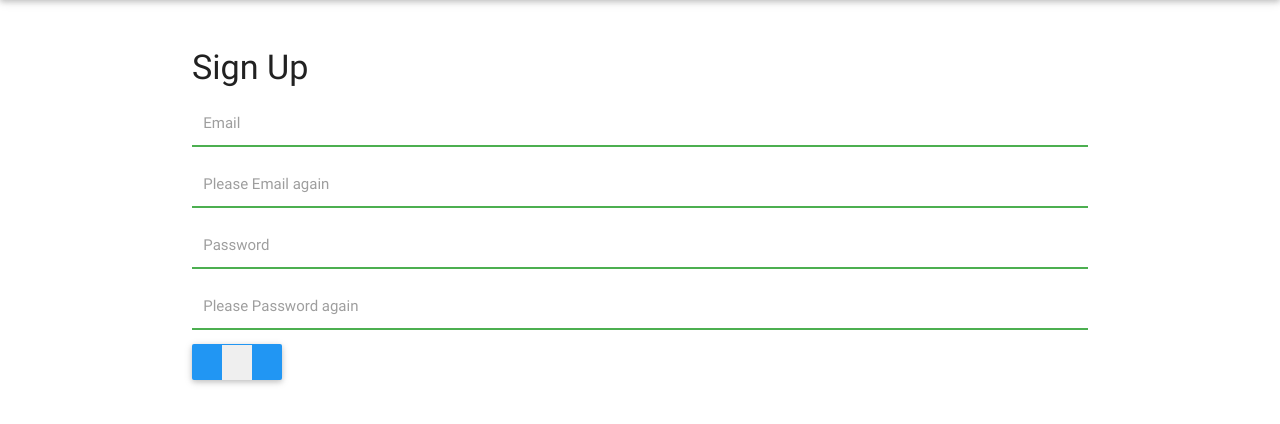
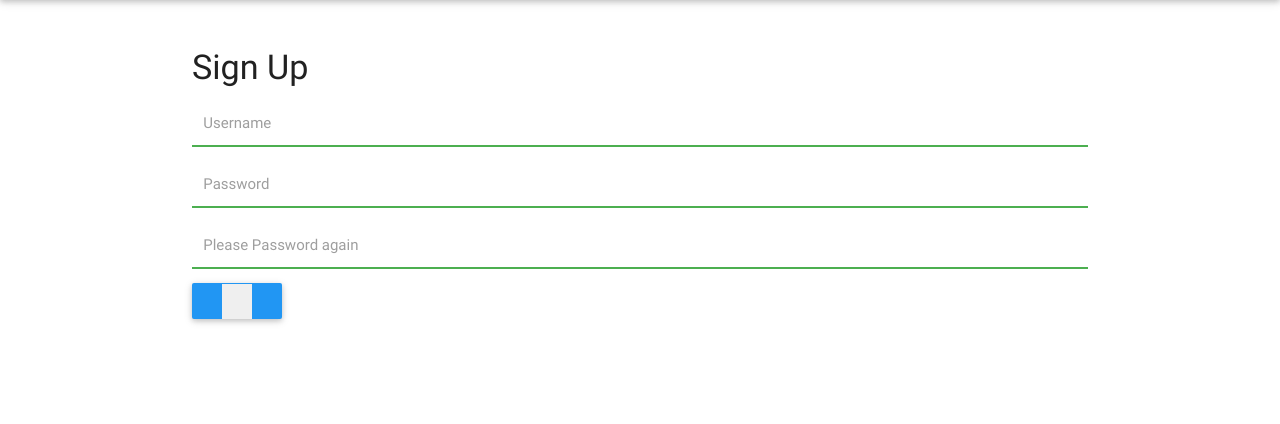
Before and after one commit to ikea-dless/media, a CakePHP app: the page made by app/View/Users/add.ctp in a window 1280 px wide. Shown: the part 64-488 px from the top of the page. Run offline with PHP 8.4 and a stand-in for CakePHP, Linux system fonts and the light colour scheme; the template is opened without the code that fills it, so the values that code supplies are empty; form fields are guessed from the names that the template uses; some libraries are stand-ins or nearby versions.

Commit message:
emil->username

```diff
--- a/app/Controller/AppController.php
+++ b/app/Controller/AppController.php
@@ -45,7 +45,7 @@ class AppController extends Controller {
             'authenticate' => array(
                 'Form' => array(
                     'passwordHasher' => 'Blowfish',
-                    'fields' => array('username' => 'email')
+                    //'fields' => array('username' => 'email')
                 )
             )
         )
--- a/app/View/Users/add.ctp
+++ b/app/View/Users/add.ctp
@@ -1,10 +1,7 @@
 <h4>Sign Up</h4>
 <?php echo $this->Form->create('User'); ?>
 <div class="input-field">
-    <?php echo $this->Form->input('email', array('div' => false)); ?>
-</div>
-<div class="input-field">
-    <?php echo $this->Form->input('email2', array('div' => false, 'label' => 'Please Email again')); ?>
+    <?php echo $this->Form->input('username', array('div' => false)); ?>
 </div>
 <div class="input-field">
     <?php echo $this->Form->input('password', array('div' => false)); ?>
--- a/app/View/Users/login.ctp
+++ b/app/View/Users/login.ctp
@@ -1,7 +1,7 @@
 <div class="card-panel" style="text-align: center;">
     <?php echo $this->Form->create('User'); ?>
     <div class="input-field">
-        <?php echo $this->Form->input('email'); ?>
+        <?php echo $this->Form->input('username'); ?>
     </div>
     <div class="input-field">
         <?php echo $this->Form->input('password'); ?>
```
Also changed, not shown: app/Model/User.php (+15 -0 lines).
